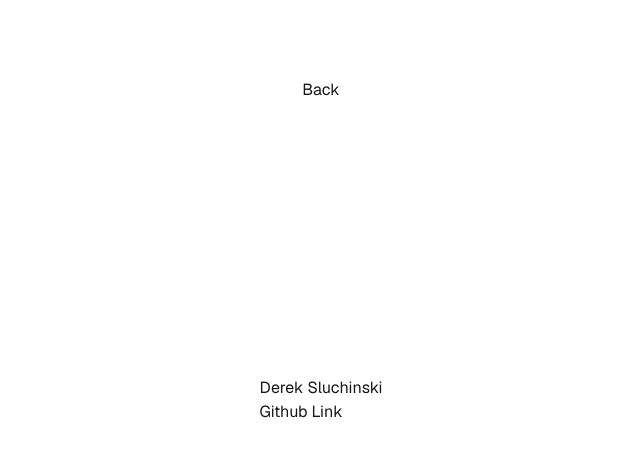
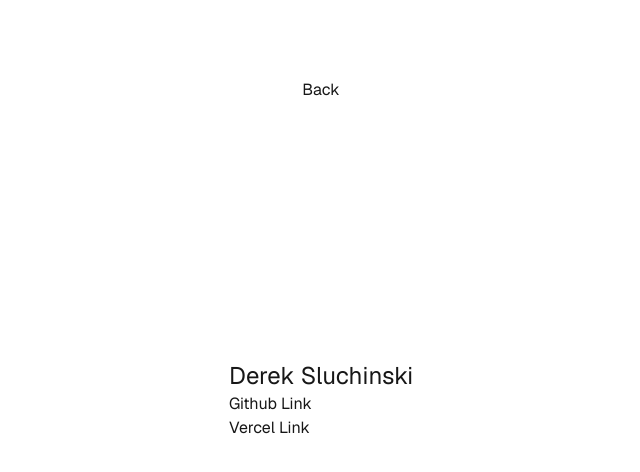
Before and after one commit to D-Sluchinski/cprg306-assignments, a Next.js app: page /week-1 in a window 1280 px wide. Shown: the top 472 px of the page, without its empty margins (319-959 px from the left). Built offline with nearby package versions, Linux system fonts and the light colour scheme.

Commit message:
week-1
add vercel link

```diff
--- a/app/week-1/page.js
+++ b/app/week-1/page.js
@@ -6,8 +6,13 @@ export default function Page() {
     <div className="grid grid-rows-[20px_1fr_20px] items-center justify-items-center min-h-screen p-8 pb-20 gap-16 sm:p-20 font-[family-name:var(--font-geist-sans)]">
       <div className="p-5"><Link href={'/'} className="hover:underline">Back</Link></div>
         <div>
-            <h1>Derek Sluchinski</h1>
+            <h1 className="text-2xl">Derek Sluchinski</h1>
+            <div>
             <Link href={'https://github.com/D-Sluchinski/cprg306-assignments'} className="hover:underline">Github Link</Link>
+            </div>
+            <div>
+            <Link href={'https://cprg306-assignments-sooty.vercel.app/'} className="hover:underline">Vercel Link</Link>
+            </div>
         </div>
     </div>
   );
```
